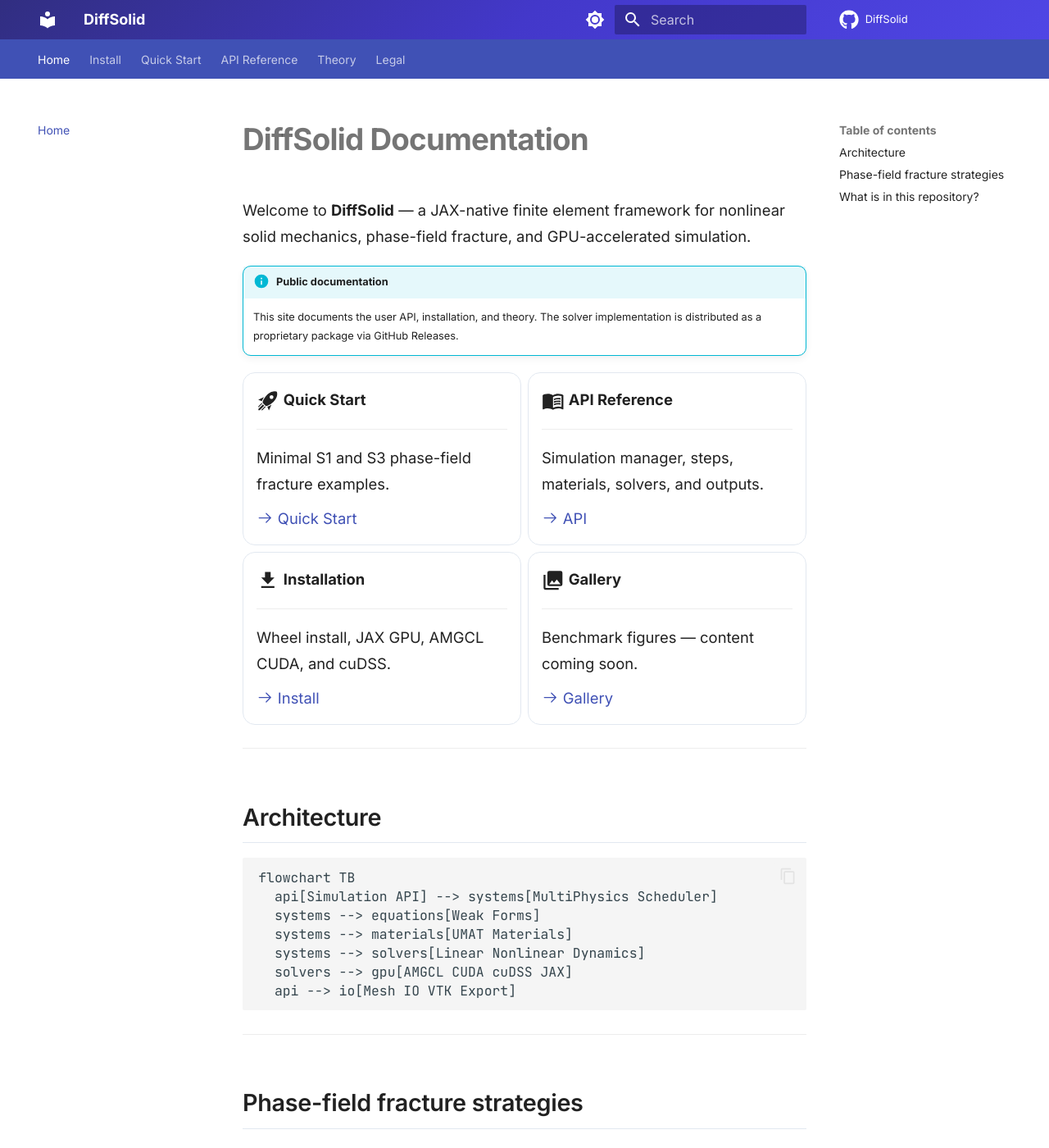
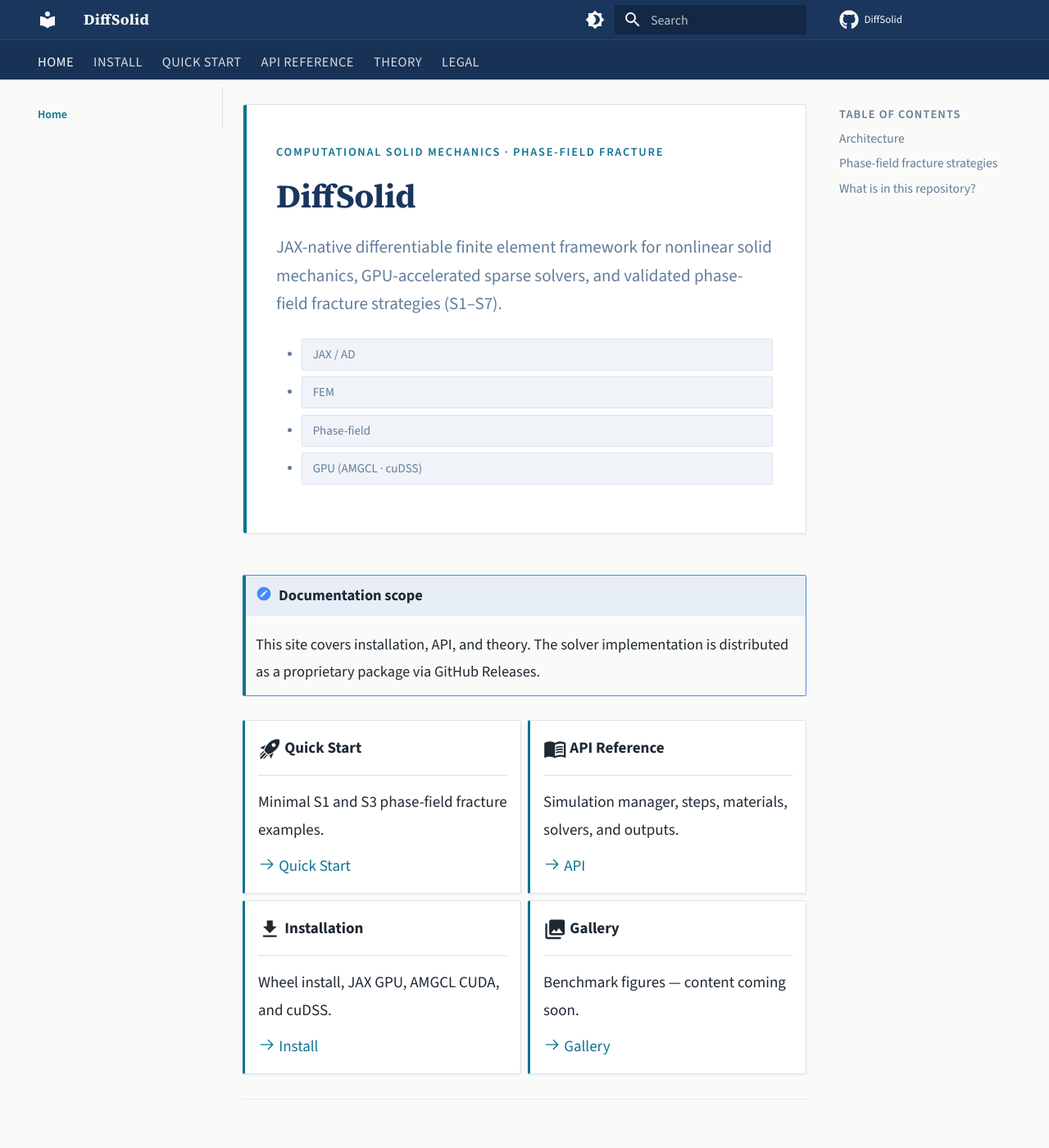
Before and after one commit to zclsjtu/DiffSolid, an MkDocs documentation site: the page built from docs/index.md, in a window 1280 px wide and 1400 px high. Shown: the whole window at 82% size. Built offline with MkDocs 1.6.1 and Material for MkDocs 9.7.7, drawn with Linux system fonts in a browser that asks for light colours; comment, search, counter and statistics services are not loaded; some of the changed text lies outside the part shown.

Commit message:
style: academic-modern theme with serif headings and paper palette
Source Serif/Sans typography, navy-teal palette, hero banner, refined tables.

```diff
--- a/docs/index.md
+++ b/docs/index.md
@@ -1,11 +1,26 @@
-# DiffSolid Documentation
+<div class="ds-hero" markdown="1">
 
-Welcome to **DiffSolid** — a JAX-native finite element framework for nonlinear
-solid mechanics, phase-field fracture, and GPU-accelerated simulation.
+<p class="ds-hero__eyebrow">Computational Solid Mechanics · Phase-Field Fracture</p>
 
-!!! info "Public documentation"
-    This site documents the user API, installation, and theory. The solver
-    implementation is distributed as a proprietary package via GitHub Releases.
+<h1 class="ds-hero__title">DiffSolid</h1>
+
+<p class="ds-hero__subtitle">
+JAX-native differentiable finite element framework for nonlinear solid mechanics,
+GPU-accelerated sparse solvers, and validated phase-field fracture strategies (S1–S7).
+</p>
+
+<ul class="ds-hero__tags">
+  <li>JAX / AD</li>
+  <li>FEM</li>
+  <li>Phase-field</li>
+  <li>GPU (AMGCL · cuDSS)</li>
+</ul>
+
+</div>
+
+!!! note "Documentation scope"
+    This site covers installation, API, and theory. The solver implementation is
+    distributed as a proprietary package via GitHub Releases.
 
 <div class="grid cards" markdown>
 
@@ -39,7 +54,7 @@
 
     Benchmark figures — content coming soon.
 
-    [:octicons-arrow-right-24: Gallery](../gallery/)
+    [:octicons-arrow-right-24: Gallery](https://github.com/zclsjtu/DiffSolid/tree/main/gallery)
 
 </div>
 
--- a/docs/stylesheets/extra.css
+++ b/docs/stylesheets/extra.css
@@ -1,123 +1,357 @@
-/* DiffSolid documentation theme tweaks */
+/* DiffSolid — academic-modern documentation theme */
 
-@import url("https://fonts.googleapis.com/css2?family=Inter:wght@400;500;600;700&family=JetBrains+Mono:wght@400;500&display=swap");
+@import url("https://fonts.googleapis.com/css2?family=IBM+Plex+Mono:wght@400;500&family=Source+Sans+3:ital,wght@0,400;0,500;0,600;0,700;1,400&family=Source+Serif+4:opsz,wght@8..60,400;8..60,600;8..60,700&display=swap");
 
-:root {
-  --ds-accent: #4f46e5;
-  --ds-accent-soft: #eef2ff;
-  --ds-surface: #f8fafc;
-  --ds-border: #e2e8f0;
+/* ── Light: paper / journal ── */
+[data-md-color-scheme="default"] {
+  --md-default-bg-color: #fafaf8;
+  --md-default-fg-color: #1f2933;
+  --md-default-fg-color--light: #52606d;
+  --md-default-fg-color--lighter: #829ab1;
+  --md-primary-fg-color: #1a365d;
+  --md-primary-fg-color--light: #2c5282;
+  --md-primary-bg-color: #fafaf8;
+  --md-accent-fg-color: #0e7490;
+  --md-accent-bg-color: #ecfeff;
+  --md-code-bg-color: #f1f5f9;
+  --md-code-fg-color: #1e293b;
+  --md-typeset-a-color: #0e7490;
+
+  --ds-paper: #fafaf8;
+  --ds-ink: #1f2933;
+  --ds-muted: #627d98;
+  --ds-rule: #d9e2ec;
+  --ds-accent: #0e7490;
+  --ds-accent-deep: #1a365d;
+  --ds-surface: #f0f4f8;
+  --ds-card: #ffffff;
+  --ds-shadow: 0 1px 3px rgba(26, 54, 93, 0.06);
 }
 
+/* ── Dark: evening reading ── */
 [data-md-color-scheme="slate"] {
-  --ds-accent-soft: rgba(79, 70, 229, 0.15);
-  --ds-surface: #1e293b;
-  --ds-border: #334155;
+  --md-default-bg-color: #0f1419;
+  --md-default-fg-color: #e4e7eb;
+  --md-default-fg-color--light: #9aa5b1;
+  --md-primary-fg-color: #7dd3fc;
+  --md-accent-fg-color: #5eead4;
+  --md-typeset-a-color: #5eead4;
+
+  --ds-paper: #0f1419;
+  --ds-ink: #e4e7eb;
+  --ds-muted: #9aa5b1;
+  --ds-rule: #323f4b;
+  --ds-accent: #5eead4;
+  --ds-accent-deep: #7dd3fc;
+  --ds-surface: #1a222c;
+  --ds-card: #161b22;
+  --ds-shadow: 0 1px 3px rgba(0, 0, 0, 0.35);
 }
 
+/* ── Base typography ── */
 .md-typeset {
-  font-size: 0.92rem;
-  line-height: 1.75;
+  font-family: "Source Sans 3", system-ui, sans-serif;
+  font-size: 0.95rem;
+  line-height: 1.8;
+  color: var(--ds-ink);
+}
+
+.md-typeset h1,
+.md-typeset h2,
+.md-typeset h3,
+.md-typeset h4 {
+  font-family: "Source Serif 4", Georgia, "Times New Roman", serif;
+  font-weight: 600;
+  color: var(--ds-accent-deep);
+  letter-spacing: -0.015em;
 }
 
 .md-typeset h1 {
+  font-size: 2rem;
   font-weight: 700;
-  letter-spacing: -0.02em;
+  margin-bottom: 0.5em;
+  line-height: 1.25;
 }
 
 .md-typeset h2 {
-  font-weight: 600;
-  margin-top: 2.2em;
-  padding-bottom: 0.35em;
-  border-bottom: 1px solid var(--ds-border);
+  font-size: 1.45rem;
+  margin-top: 2.4em;
+  padding-bottom: 0.4em;
+  border-bottom: 1px solid var(--ds-rule);
 }
 
 .md-typeset h3 {
-  font-weight: 600;
+  font-size: 1.15rem;
+  margin-top: 1.8em;
   color: var(--ds-accent);
 }
 
-/* Notation / data tables */
+.md-typeset blockquote {
+  border-left: 3px solid var(--ds-accent);
+  background: var(--ds-surface);
+  padding: 0.75em 1.25em;
+  font-style: italic;
+  color: var(--ds-muted);
+}
+
+/* ── Header & tabs ── */
+.md-header {
+  background: var(--ds-accent-deep);
+  box-shadow: none;
+  border-bottom: 1px solid rgba(255, 255, 255, 0.08);
+}
+
+.md-header__title {
+  font-family: "Source Serif 4", Georgia, serif;
+  font-weight: 700;
+  letter-spacing: 0.01em;
+}
+
+.md-tabs {
+  background: color-mix(in srgb, var(--ds-accent-deep) 92%, black);
+}
+
+.md-tabs__link {
+  font-family: "Source Sans 3", sans-serif;
+  font-size: 0.82rem;
+  font-weight: 500;
+  letter-spacing: 0.03em;
+  text-transform: uppercase;
+  opacity: 0.85;
+}
+
+.md-tabs__link--active {
+  opacity: 1;
+}
+
+/* ── Sidebar ── */
+.md-sidebar--primary {
+  border-right: 1px solid var(--ds-rule);
+}
+
+.md-nav__title {
+  font-family: "Source Sans 3", sans-serif;
+  font-size: 0.72rem;
+  font-weight: 600;
+  letter-spacing: 0.08em;
+  text-transform: uppercase;
+  color: var(--ds-muted);
+}
+
+.md-nav__link--active {
+  font-weight: 600;
+  color: var(--ds-accent) !important;
+}
+
+/* ── Right TOC ── */
+.md-sidebar--secondary .md-nav__link {
+  font-size: 0.78rem;
+  color: var(--ds-muted);
+}
+
+/* ── Hero (home) ── */
+.ds-hero {
+  margin: 0 0 2.5rem;
+  padding: 2.25rem 2rem 2rem;
+  background: var(--ds-card);
+  border: 1px solid var(--ds-rule);
+  border-radius: 2px;
+  box-shadow: var(--ds-shadow);
+  position: relative;
+}
+
+.ds-hero::before {
+  content: "";
+  position: absolute;
+  top: 0;
+  left: 0;
+  width: 4px;
+  height: 100%;
+  background: var(--ds-accent);
+  border-radius: 2px 0 0 2px;
+}
+
+.ds-hero__eyebrow {
+  font-family: "Source Sans 3", sans-serif;
+  font-size: 0.72rem;
+  font-weight: 600;
+  letter-spacing: 0.12em;
+  text-transform: uppercase;
+  color: var(--ds-accent);
+  margin: 0 0 0.75rem;
+}
+
+.ds-hero__title {
+  font-family: "Source Serif 4", Georgia, serif;
+  font-size: 2.1rem;
+  font-weight: 700;
+  line-height: 1.2;
+  margin: 0 0 0.75rem;
+  color: var(--ds-accent-deep);
+}
+
+.ds-hero__subtitle {
+  font-size: 1.05rem;
+  line-height: 1.65;
+  color: var(--ds-muted);
+  max-width: 42rem;
+  margin: 0 0 1.25rem;
+}
+
+.ds-hero__tags {
+  display: flex;
+  flex-wrap: wrap;
+  gap: 0.5rem;
+  margin: 0;
+  padding: 0;
+  list-style: none;
+}
+
+.ds-hero__tags li {
+  font-size: 0.75rem;
+  font-weight: 500;
+  padding: 0.25rem 0.65rem;
+  border: 1px solid var(--ds-rule);
+  border-radius: 2px;
+  color: var(--ds-muted);
+  background: var(--ds-surface);
+}
+
+/* ── Cards ── */
+.md-typeset .grid.cards > ul {
+  gap: 1rem;
+}
+
+.md-typeset .grid.cards > ul > li {
+  background: var(--ds-card);
+  border: 1px solid var(--ds-rule);
+  border-radius: 2px;
+  box-shadow: var(--ds-shadow);
+  border-left: 3px solid var(--ds-accent);
+  transition: border-color 0.2s ease, box-shadow 0.2s ease;
+}
+
+.md-typeset .grid.cards > ul > li:hover {
+  border-left-color: var(--ds-accent-deep);
+  box-shadow: 0 4px 12px rgba(26, 54, 93, 0.08);
+  transform: none;
+}
+
+.md-typeset .grid.cards > ul > li > hr {
+  border-color: var(--ds-rule);
+  margin: 0.75rem 0;
+}
+
+/* ── Tables (notation) ── */
 .md-typeset table:not([class]) {
-  border: 1px solid var(--ds-border);
-  border-radius: 0.5rem;
-  overflow: hidden;
+  border: 1px solid var(--ds-rule);
+  border-radius: 2px;
   font-size: 0.88rem;
-  box-shadow: 0 1px 2px rgba(15, 23, 42, 0.04);
+  box-shadow: none;
+  border-collapse: collapse;
 }
 
 .md-typeset table:not([class]) thead {
-  background: var(--ds-accent-soft);
+  background: var(--ds-surface);
 }
 
 .md-typeset table:not([class]) th {
+  font-family: "Source Sans 3", sans-serif;
+  font-size: 0.72rem;
   font-weight: 600;
-  padding: 0.75rem 1rem;
-  border-bottom: 1px solid var(--ds-border);
+  letter-spacing: 0.06em;
+  text-transform: uppercase;
+  color: var(--ds-muted);
+  padding: 0.7rem 1rem;
+  border-bottom: 2px solid var(--ds-rule);
 }
 
 .md-typeset table:not([class]) td {
-  padding: 0.65rem 1rem;
+  padding: 0.6rem 1rem;
+  border-top: 1px solid var(--ds-rule);
   vertical-align: middle;
-  border-top: 1px solid var(--ds-border);
 }
 
 .md-typeset table:not([class]) tbody tr:nth-child(even) {
-  background: var(--ds-surface);
+  background: color-mix(in srgb, var(--ds-surface) 50%, transparent);
 }
 
-/* Math */
+/* ── Math ── */
 .md-typeset .arithmatex {
   overflow-x: auto;
-  overflow-y: hidden;
 }
 
 .md-typeset mjx-container[jax="CHTML"][display="true"] {
-  margin: 1.25em 0;
-  padding: 0.75em 0;
+  margin: 1.4em 0;
+  padding: 0.5em 0;
 }
 
-/* Display equations */
-.md-typeset .arithmatex mjx-container[display="true"],
-.md-typeset mjx-container[display="true"] {
-  overflow-x: auto;
-  max-width: 100%;
+/* ── Code ── */
+.md-typeset code {
+  font-family: "IBM Plex Mono", monospace;
+  font-size: 0.84em;
+  border-radius: 2px;
 }
 
-/* Home cards */
-.md-typeset .grid.cards > ul > li {
-  border: 1px solid var(--ds-border);
-  border-radius: 0.75rem;
-  transition: box-shadow 0.2s ease, transform 0.2s ease;
+.md-typeset pre > code {
+  font-size: 0.82rem;
+  line-height: 1.6;
 }
 
-.md-typeset .grid.cards > ul > li:hover {
-  box-shadow: 0 8px 24px rgba(79, 70, 229, 0.12);
-  transform: translateY(-2px);
+.md-typeset pre {
+  border: 1px solid var(--ds-rule);
+  border-radius: 2px;
+  box-shadow: none;
 }
 
-/* Code blocks */
-.md-typeset pre > code {
-  font-family: "JetBrains Mono", monospace;
-  font-size: 0.82rem;
+/* ── Admonitions ── */
+.md-typeset .admonition {
+  border-radius: 2px;
+  border: 1px solid var(--ds-rule);
+  box-shadow: none;
+  font-size: 0.92rem;
 }
 
-/* Header */
-.md-header {
-  background: linear-gradient(135deg, #312e81 0%, #4338ca 50%, #4f46e5 100%);
+.md-typeset .admonition.note {
+  border-left: 4px solid var(--ds-accent);
 }
 
-/* Content width for theory */
-.md-grid__cell--stretch {
-  max-width: 52rem;
+/* ── Content width ── */
+.md-content__inner {
+  margin-bottom: 2rem;
 }
 
-/* Mermaid diagrams */
-.mermaid {
-  margin: 1.5rem 0;
+.md-main__inner {
+  margin-top: 0.5rem;
 }
 
-/* Admonitions */
-.md-typeset .admonition {
-  border-radius: 0.5rem;
+/* ── Footer ── */
+.md-footer {
+  background: var(--ds-surface);
+  border-top: 1px solid var(--ds-rule);
+  color: var(--ds-muted);
 }
+
+.md-footer-meta {
+  background: color-mix(in srgb, var(--ds-surface) 80%, var(--ds-rule));
+}
+
+/* ── Mermaid ── */
+.mermaid {
+  margin: 1.75rem 0;
+  padding: 1rem;
+  background: var(--ds-card);
+  border: 1px solid var(--ds-rule);
+  border-radius: 2px;
+}
+
+/* ── Search ── */
+.md-search__input {
+  border-radius: 2px;
+  font-family: "Source Sans 3", sans-serif;
+}
+
+/* Hide default h1 on home when hero present */
+.md-content__inner > article > h1:first-child {
+  display: none;
+}
--- a/mkdocs.yml
+++ b/mkdocs.yml
@@ -9,17 +9,17 @@
   language: en
   palette:
     - scheme: default
-      primary: indigo
-      accent: indigo
+      primary: custom
+      accent: teal
+      toggle:
+        icon: material/brightness-4
+        name: Dark mode
+    - scheme: slate
+      primary: blue grey
+      accent: teal
       toggle:
         icon: material/brightness-7
-        name: Switch to dark mode
-    - scheme: slate
-      primary: indigo
-      accent: indigo
-      toggle:
-        icon: material/brightness-4
-        name: Switch to light mode
+        name: Light mode
   features:
     - navigation.tabs
     - navigation.sections
@@ -32,8 +32,8 @@
     - content.tabs.link
     - toc.follow
   font:
-    text: Inter
-    code: JetBrains Mono
+    text: Source Sans 3
+    code: IBM Plex Mono
   icon:
     repo: fontawesome/brands/github
 
```
